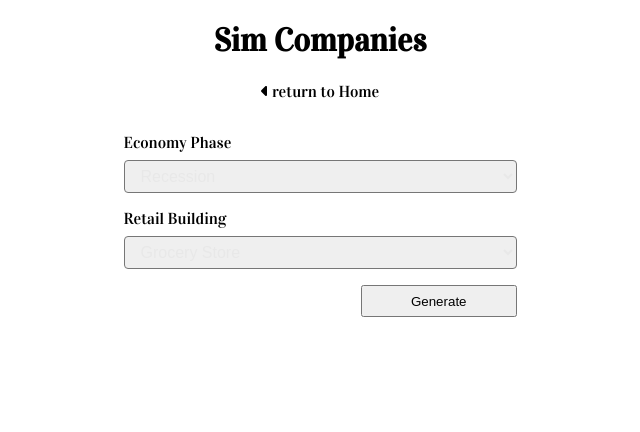
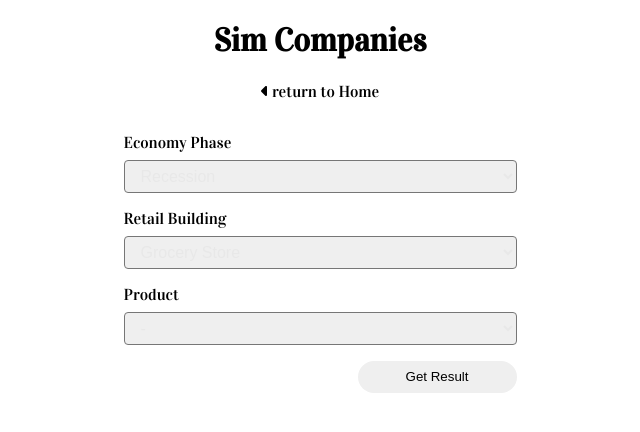
Before and after one commit to vincentys99/portfolio-2022, a Next.js app: page /sim-companies in a window 1280 px wide. Shown: the top 432 px of the page, without its empty margins (320-960 px from the left). Built offline with nearby package versions, Linux system fonts and the light colour scheme.

Commit message:
added api, updated page

```diff
--- a/components/SimCompanies/SimCompanies_Index.js
+++ b/components/SimCompanies/SimCompanies_Index.js
@@ -1,4 +1,4 @@
-import { useEffect, useRef } from "react";
+import { useEffect, useRef, useState } from "react";
 
 import AOS from "aos";
 import "aos/dist/aos.css";
@@ -10,13 +10,43 @@
 export default function SimCompanies_Index() {
   const onSubmit_Handler = async function (event) {
     event.preventDefault();
-    console.log(economyPhase_Ref.current.value);
-    console.log(retailBuildingID_Ref.current.value);
+
+    const economyPhase_entered = economyPhase_Ref.current.value;
+    const buildingID_entered = buildingID_Ref.current.value;
+    const productID_entered = productID_Ref.current.value;
+
+    const reqBody = {
+      economyPhase: economyPhase_entered,
+      buildingID: buildingID_entered,
+      productID: productID_entered,
+    };
+
+    const response = await fetch("/api/simcompanies/result", {
+      method: "POST",
+      body: JSON.stringify(reqBody),
+      headers: {
+        "Content-Type": "application/json",
+      },
+    });
+    const data = await response.json();
+    console.log(data);
+  };
+
+  const getBuildingProducts = async () => {
+    setBuildingProducts(emptyList);
+
+    const buildingID_entered = buildingID_Ref.current.value;
 
     const response = await fetch(
-      `https://www.simcompanies.com/api/v3/0/encyclopedia/buildings/${retailBuildingID_Ref.current.value}/`
+      `/api/simcompanies/building/${buildingID_entered}`
     );
-    console.log(response);
+    const data = await response.json();
+    const buildingProducts = data.doesSell.map((item) => ({
+      id: item.db_letter,
+      value: item.name,
+    }));
+
+    setBuildingProducts(buildingProducts);
   };
 
   useEffect(() => {
@@ -26,7 +56,15 @@
   }, []);
 
   const economyPhase_Ref = useRef();
-  const retailBuildingID_Ref = useRef();
+  const buildingID_Ref = useRef();
+  const productID_Ref = useRef();
+
+  const emptyList = [
+    {
+      id: "",
+      value: "-",
+    },
+  ];
 
   const economyPhases = [
     {
@@ -43,7 +81,7 @@
     },
   ];
 
-  const retailBuildings = [
+  const buildings = [
     {
       id: "G",
       value: "Grocery Store",
@@ -78,6 +116,8 @@
     },
   ];
 
+  const [buildingProducts, setBuildingProducts] = useState(emptyList);
+
   return (
     <>
       <div className={classes.header}>
@@ -107,13 +147,14 @@
             </select>
           </div>
           <div className={classes.formGroup}>
-            <label htmlFor={"retailBuildingID"}>Retail Building</label>
+            <label htmlFor={"buildingID"}>Retail Building</label>
             <select
-              id={"retailBuildingID"}
+              id={"buildingID"}
               className={classes.formControl}
-              ref={retailBuildingID_Ref}
+              ref={buildingID_Ref}
+              onChange={getBuildingProducts}
             >
-              {retailBuildings.map((item) => {
+              {buildings.map((item) => {
                 return (
                   <option key={item.id} value={item.id}>
                     {item.value}
@@ -122,7 +163,23 @@
               })}
             </select>
           </div>
-          <button className={classes.btn}>Generate</button>
+          <div className={classes.formGroup}>
+            <label htmlFor="productID">Product</label>
+            <select
+              id="productID"
+              className={classes.formControl}
+              ref={productID_Ref}
+            >
+              {buildingProducts.map((item) => {
+                return (
+                  <option key={item.id} value={item.id}>
+                    {item.value}
+                  </option>
+                );
+              })}
+            </select>
+          </div>
+          <button className={classes.btn}>Get Result</button>
         </form>
       </div>
     </>
--- a/components/SimCompanies/SimCompanies_Index.module.css
+++ b/components/SimCompanies/SimCompanies_Index.module.css
@@ -41,4 +41,11 @@
   height: 2rem;
   padding: 0px 3rem;
   cursor: pointer;
+  border-radius: 25px;
+  border: none;
+  transition: all 0.2s;
 }
+
+.btn:hover {
+  transform: scale(0.96);
+}
--- /dev/null
+++ b/pages/api/simcompanies/building/[buildingID].js
@@ -0,0 +1,19 @@
+export default async function handler(req, res) {
+  if (req.method === "GET") {
+    try {
+      const { buildingID } = req.query;
+
+      const response = await fetch(
+        `https://www.simcompanies.com/api/v3/0/encyclopedia/buildings/${buildingID}/`
+      );
+      const data = await response.json();
+
+      res.status(200).json(data);
+    } catch (err) {
+      res.status(400).json({ message: err });
+    }
+  }
+
+  res.status(405);
+  res.end();
+}
--- /dev/null
+++ b/pages/api/simcompanies/result.js
@@ -0,0 +1,32 @@
+const dev = process.env.NODE_ENV !== "production";
+const server = dev
+  ? "http://localhost:3000"
+  : "https://your_deployment.server.com";
+
+export default async function handler(req, res) {
+  if (req.method === "POST") {
+    try {
+      const economyPhase = req.body.economyPhase;
+      const buildingID = req.body.buildingID;
+      const productID = req.body.productID;
+
+      const response = await fetch(
+        `${server}/api/simcompanies/building/${buildingID}`
+      );
+      const data = await response.json();
+
+      res
+        .status(200)
+        .json({
+          economyPhase: economyPhase,
+          buildingInfo: data,
+          productID: productID,
+        });
+    } catch (err) {
+      res.status(400).json({ message: err });
+    }
+  }
+
+  res.status(405);
+  res.end();
+}
```
